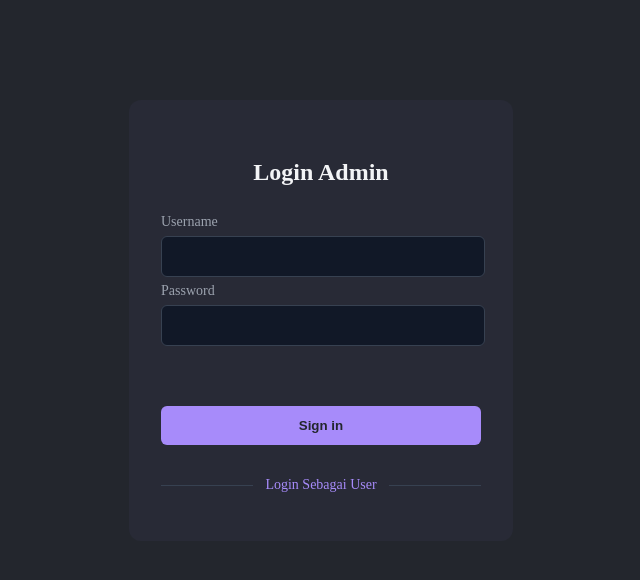
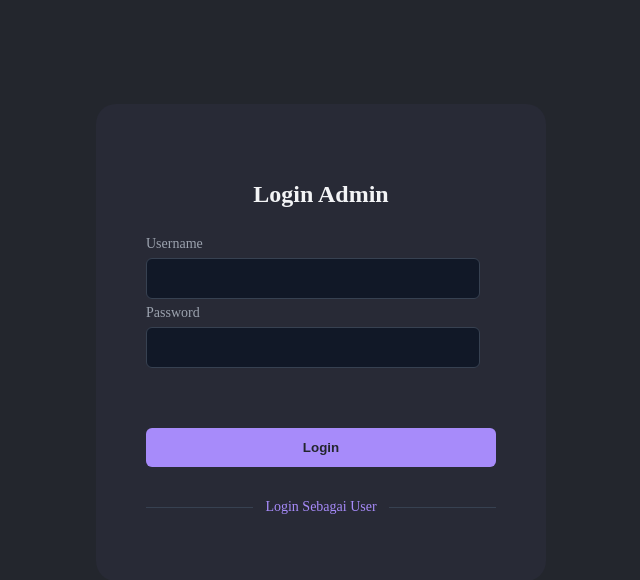
Before and after one commit to oskhar/Web-Parkiran-3D, a PHP site: page /pages/loginAdmin.php in a window 1280 px wide. Shown: the top 580 px of the page, without its empty margins (327-967 px from the left). Run offline with PHP 8.4, Linux system fonts and the light colour scheme.

Commit message:
Menambahkan style lebih lanjut

```diff
--- a/index.php
+++ b/index.php
@@ -23,8 +23,8 @@
         <button id="l1" onclick="gantiLantai(this, 3)" class="active">1</button>
         <button>></button>
     </div>
-    <button id="log_user">Login User</button>
-    <button id="log_admin">Login Admin</button>
+    <button id="log_user" onclick="window.location='pages/loginUser.php';">Login User</button>
+    <button id="log_admin" onclick="window.location='pages/loginAdmin.php';">Login Admin</button>
     <script type="importmap">
         {
             "imports": {
--- a/pages/loginAdmin.php
+++ b/pages/loginAdmin.php
@@ -5,7 +5,7 @@
     <meta http-equiv="X-UA-Compatible" content="IE=edge">
     <meta name="viewport" content="width=device-width, initial-scale=1.0">
     <title>Halaman Login User</title>
-    <link rel="stylesheet" href="../style/styleAdmin.css">
+    <link rel="stylesheet" href="../style/styleLogin.css">
 </head>
 <body>
 
@@ -22,11 +22,11 @@
                 <input type="password" name="password" id="password" placeholder="">
                 <br><br><br><br>
                 </div>
-            <button class="sign"><a href="http:">Sign in</a></button>
+            <button class="sign"><a href="http:">Login</a></button>
         </form>
         <div class="social-message">
             <div class="line"></div>
-            <p class="message"><a href="loginUser.html">Login Sebagai User</a></p>
+            <p class="message"><a href="loginUser.php">Login Sebagai User</a></p>
             <div class="line"></div>
         </div>
     </div>
--- a/style/styleAdmin.css
+++ b/style/styleAdmin.css
@@ -1,17 +1,17 @@
 body{
     background-color: #23262D;
     width: 100%;
+    height: 100%;
     display: flex;
-    margin-top: 100px;
     justify-content: center;
-    overflow-x: hidden;
+    overflow: hidden;
 }
 
 .form-container {
-    width: 320px;
+    width: 500px;
     border-radius: 0.75rem;
     background-color: #282A36;
-    padding: 2rem;
+    padding: 50px;
     color: rgba(243, 244, 246, 1);
   }
 
--- a/style/styleBundle.css
+++ b/style/styleBundle.css
@@ -95,6 +95,7 @@ header #identitas {
     opacity: 0.8;
 }
 header #gridHeader {
+    position: relative;
     margin-top: 10px;
     display: grid;
     grid-template-rows: 40px 40px 40px 40px;
@@ -111,6 +112,7 @@ header #gridHeader button {
 }
 header #gridHeader button:hover {
     opacity: 1;
+    box-shadow: 3px 3px 10px var(--w5);
 }
 header #gridHeader #selected{
     background-color: var(--w5);
@@ -139,7 +141,7 @@ h1{
 }
 
 /* BAGIAN SEARCH */
-.form {
+.form-search {
     font-size: 0.9rem;
     gap: 0.5rem;
     align-items: center;
--- a/style/styleUser.css
+++ b/style/styleLogin.css
@@ -1,17 +1,19 @@
 body{
     background-color: #23262D;
     width: 100%;
+    height: 100%;
     display: flex;
-    margin-top: 100px;
     justify-content: center;
-    overflow-x: hidden;
+    align-items: center;
+    overflow: hidden;
 }
 
 .form-container {
-    width: 320px;
-    border-radius: 0.75rem;
+    width: 350px;
+    margin-top: 12vh;
+    border-radius: 20px;
     background-color: #282A36;
-    padding: 2rem;
+    padding: 50px;
     color: rgba(243, 244, 246, 1);
   }
 
@@ -22,12 +24,8 @@ body{
     font-weight: 700;
   }
 
-  .form {
-    margin-top: 1.5rem;
-  }
-
   .input-group {
-    width: 290px;
+    width: 300px;
     margin-top: 0.25rem;
     font-size: 0.875rem;
     line-height: 1.25rem;
```
Also changed, not shown: bundle.php (+6 -6 lines), pages/loginUser.php (+4 -3 lines), style/styleDas_1.css (+8 -3 lines), style/styleDas_2.css (+0 -7 lines).
